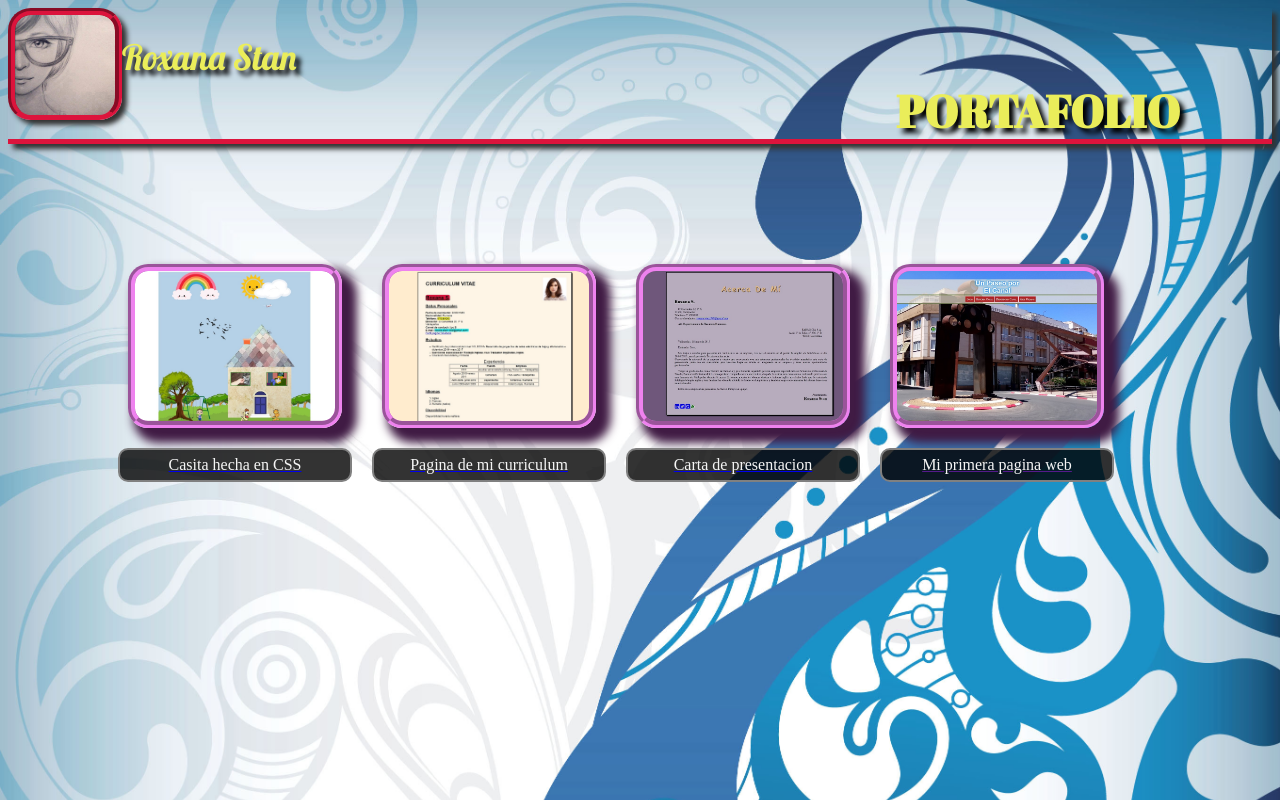
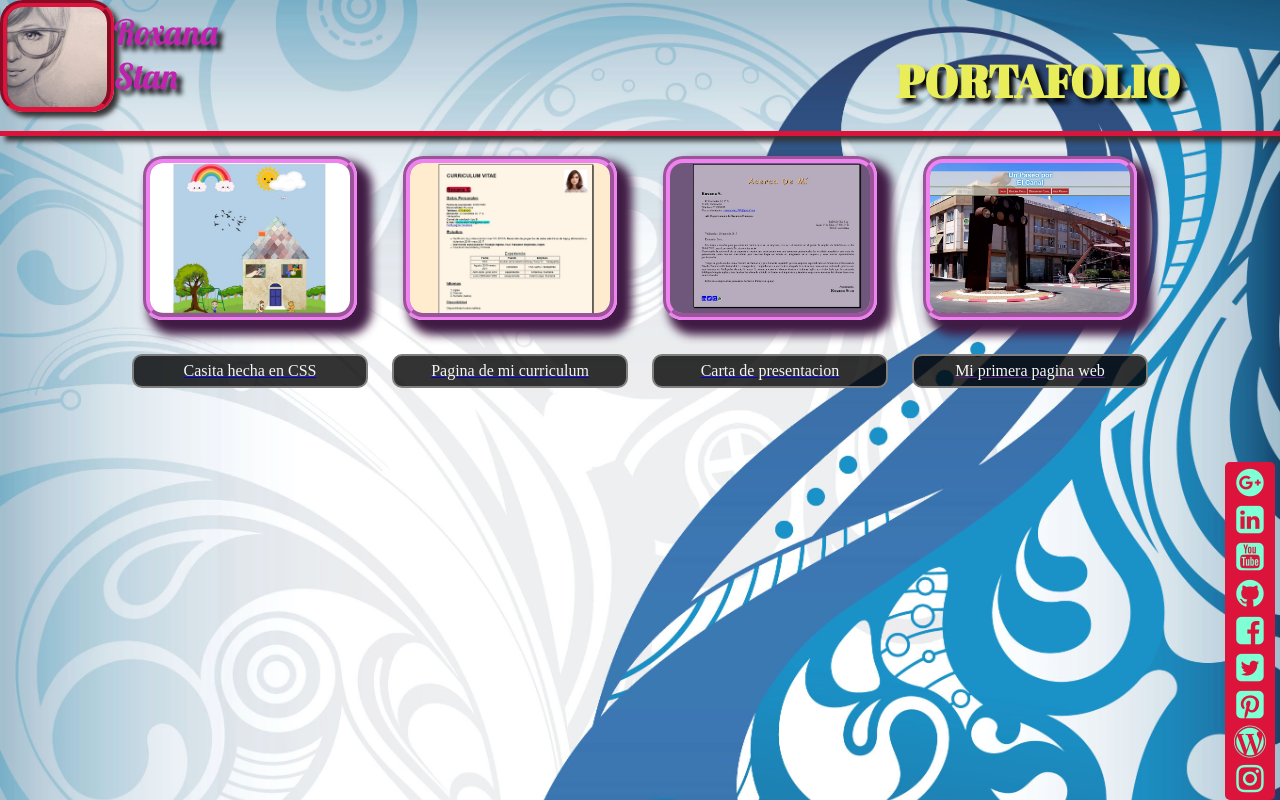
Before and after one commit to roxanastanxy/roxanastanxy.github.io, a plain HTML site: page index.html in a window 1280 px wide. Drawn offline with Linux system fonts and the light colour scheme.

Commit message:
menu barra de navegacion

```diff
--- a/css/style.css
+++ b/css/style.css
@@ -4,7 +4,10 @@
 @import url('https://fonts.googleapis.com/css?family=Abril+Fatface');
 
 
-
+*{
+    margin:0;
+    padding:0;
+}
 
 body{
 
@@ -12,7 +15,7 @@ body{
     background-size: cover;
     background-repeat: no-repeat;
     background-attachment: fixed;
-    overflow-x: hidden;
+/*    overflow-x: hidden;*/
 }
 
 .cabecera{
@@ -36,12 +39,12 @@ body{
 }
 .nombre{
       display: inline-block;
-    width: 20%;
+    width: 10%;
     font-family: Lobster;
     font-size: 35px;
  position: absolute;
-    top:0;
-    color:#eaed5a;
+    top:10px;
+    color:#bf24af;
     text-shadow: 5px 5px 5px black;
 
 }
@@ -71,28 +74,38 @@ position: absolute;
 
 }
 
+.container{
+    margin: 0 auto;
+    text-align: center;
+}
 
+ .container a{
 
-.container{
-    margin:100px;
-    display:inline-flex;
+    display:inline-block;
+     width:20%;
+    text-align: center;
+
 
 
 
 }
 .casa{
     background-image: url(/img/pagina-casa.jpg);
+    display: inline-block;
 }
 
 .presentacion{
     background-image: url(/img/pagina-presentacion.jpg);
+    display: inline-block;
 }
 .curriculum{
       background-image: url(/img/pagina-curriculum.jpg);
+    display: inline-block;
 }
 .canal{
      background-image: url(/img/pagina-canal.jpg);
     background-position: center;
+    display: inline-block;
 
 }
 .caja{
@@ -116,3 +129,27 @@ figcaption{
     border-radius: 10px;
     border:gray 2px solid;
 }
+nav{
+
+    width:50px;
+     background-color:crimson;
+    border-radius:5px;
+    position: fixed;
+    right:5px;
+  bottom:0;
+}
+nav li{
+    list-style: none;
+   text-align: center;
+     margin:5px;
+
+}
+nav li a{
+    text-decoration: none;
+    color:aquamarine;
+    width: 50px;
+    text-align: center;
+
+
+
+}
--- a/index.html
+++ b/index.html
@@ -6,6 +6,7 @@
 		<meta charset="UTF-8">
 		<meta name="viewport" content="initial-scale=1.0">
         <link type="text/css" href="css/style.css" rel="stylesheet">
+        <link href="https://maxcdn.bootstrapcdn.com/font-awesome/4.7.0/css/font-awesome.min.css" rel="stylesheet" integrity="sha384-wvfXpqpZZVQGK6TAh5PVlGOfQNHSoD2xbE+QkPxCAFlNEevoEH3Sl0sibVcOQVnN" crossorigin="anonymous">
 	</head>
 
 	<body>
@@ -47,5 +48,27 @@
           <figcaption>Mi primera pagina web</figcaption>
             </a>
         </div>
+        <div class='menu'>
+        <nav>
+          <ul>
+            <li><a href='https://plus.google.com/?hl=es'><i class="fa fa-google-plus-official fa-2x" aria-hidden="true"></i></a></li>
+            <li><a href="https://www.linkedin.com/in/roxana-stan-62207493/"><i class="fa fa-linkedin-square fa-2x" aria-hidden="true"></i></a></li>
+            <li><a href='https://www.youtube.com/channel/UCa2SJN1QXRbSUUUDZFhxi_Q'><i class="fa fa-youtube-square fa-2x" aria-hidden="true"></i></a>
+</li>
+            <li><a href="https://github.com/roxanastanxy"><i class="fa fa-github fa-2x" aria-hidden="true"></i></a></li>
+            <li><a href='https://www.facebook.com/profile.php?id=100018610069406'><i class="fa fa-facebook-square fa-2x" aria-hidden="true"></i></a></li>
+            <li><a href='https://twitter.com/since_m2015'><i class="fa fa-twitter-square fa-2x" aria-hidden="true"></i></a></li>
+            <li><a href='https://es.pinterest.com/roxanastanvaldepenas/'><i class="fa fa-pinterest-square fa-2x" aria-hidden="true"></i></a></li>
+            <li><a href='https://valdepenas20.wordpress.com/'><i class="fa fa-wordpress fa-2x" aria-hidden="true"></i></a></li>
+
+            <li><a href='https://www.instagram.com/roxanaweb/'><i class="fa fa-instagram fa-2x" aria-hidden="true"></i></a></li>
+
+
+
+            </ul>
+
+            </nav>
+
+        </div>
 	</body>
 </html>
```
